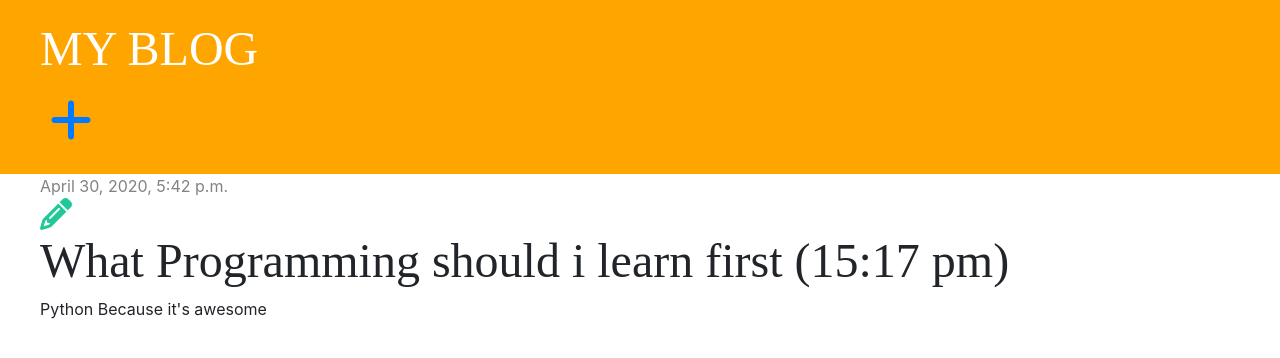
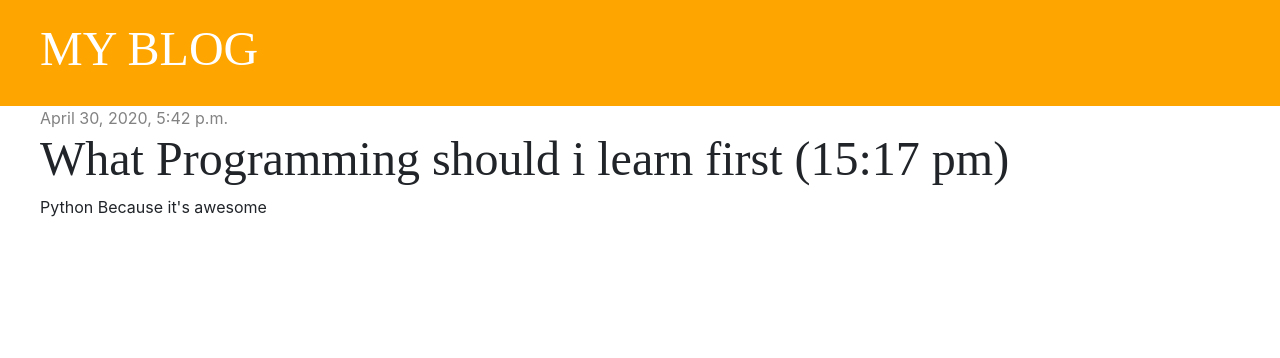
Before and after one commit to OmarAhmedG/my_django_site, a Django app: page /post/1/ in a window 1280 px wide. Shown: the top 358 px of the page. Run offline with Django 3.2, Linux system fonts and the light colour scheme; data comes from the database, SQL or seed files in the repository; both versions use the stored data as it was after the commit; some libraries are stand-ins or nearby versions.

Commit message:
Add basic auth and icon to make new posts

```diff
--- a/bolg/static/css/bolg.css
+++ b/bolg/static/css/bolg.css
@@ -41,7 +41,9 @@ h1, h2, h3, h4 {
     float: right;
 }
 
-.page-header .Plus {
-    font-size: 48px;
-    margin: 10px;
+.page-header .top-menu {
+    color: #ffffff;
+    float: right;
+    font-size: 26pt;
+    margin-right: 20px;
 }
--- a/bolg/templates/bolg/base.html
+++ b/bolg/templates/bolg/base.html
@@ -5,13 +5,15 @@
     <meta charset="UTF-8">
     <title>My Blog</title>
     <link href="//fonts.googleapis.com/css2?family=Inconsolata:wght@467&display=swap" rel="stylesheet" type="text/css">
-    <link rel="stylesheet" href="https://maxcdn.bootstrapcdn.com/bootstrap/4.0.0/css/bootstrap.min.css" integrity="sha384-Gn5384xqQ1aoWXA+058RXPxPg6fy4IWvTNh0E263XmFcJlSAwiGgFAW/dAiS6JXm" crossorigin="anonymous">
+    <link rel="stylesheet" href="https://maxcdn.bootstrapcdn.com/bootstrap/4.0.0/css/bootstrap.min.css" crossorigin="anonymous">
     <link rel="stylesheet" href="{% static 'css/bolg.css' %}" type="text/css">
     <script src="https://kit.fontawesome.com/e04758fddd.js" crossorigin="anonymous"></script>
 <body>
 <div class="page-header">
+    {% if user.is_authenticated %}
+        <a href="{% url 'post_new' %}" class="top-menu"><i class="fas fa-plus fa-2x"></i></a>
+    {% endif %}
     <h1><a href="{% url 'post_list' %}">MY BLOG</a></h1>
-    <a href="{% url 'post_new' %}"><i class="fas fa-plus Plus"></i></a>
 </div>
 
 <div class="content container">
--- a/bolg/templates/bolg/post_detail.html
+++ b/bolg/templates/bolg/post_detail.html
@@ -8,8 +8,9 @@
                 {{ post.published_date }}
             </div>
         {% endif %}
-
-        <a href="{% url 'post_edit' pk=post.pk %}"><i class="fas fa-pencil-alt fa-2x" style="color: #20c997;"></i></a>
+        {% if user.is_authenticated %}
+            <a href="{% url 'post_edit' pk=post.pk %}"><i class="fas fa-pencil-alt fa-2x" style="color: #20c997;"></i></a>
+        {% endif %}
         <h1>{{ post.title }}</h1>
         <p>{{ post.text|linebreaksbr }}</p>
     </div>
```
Also changed, not shown: db.sqlite3.
